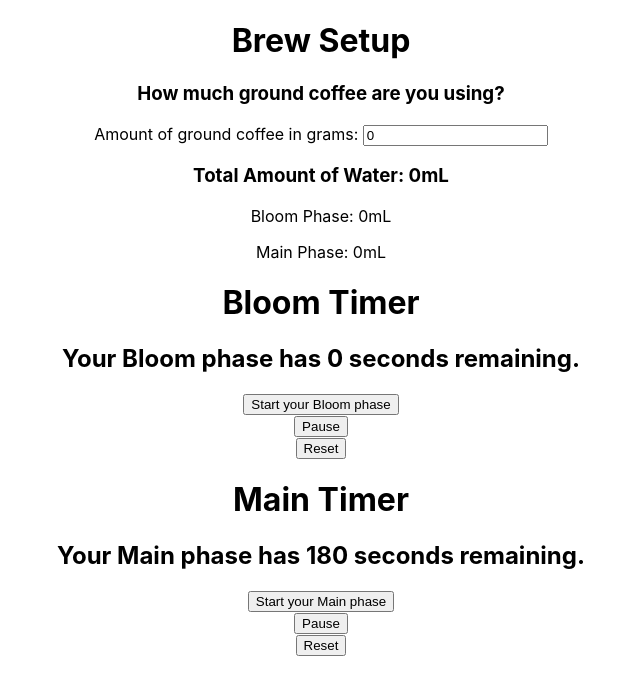
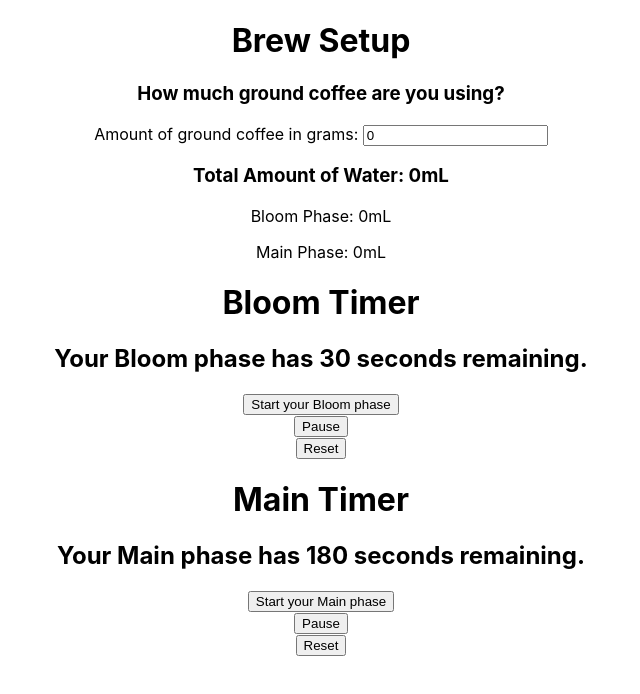
Before and after one commit to Esotastic/kalita-brew-timer, a React (Create React App) app: page / in a window 1280 px wide. Shown: the top 694 px of the page, without its empty margins (319-959 px from the left). Built offline with nearby package versions, Linux system fonts and the light colour scheme.

Commit message:
changed timer back to interval

```diff
--- a/src/components/Timer.js
+++ b/src/components/Timer.js
@@ -6,7 +6,7 @@ class Timer extends React.Component {
   constructor(props) {
     super(props);
     this.state = {
-      bloomTimer: 0,
+      bloomTimer: 30,
       bloomStart: 0,
       finishTimer: 180,
       finishState: 0
@@ -20,18 +20,18 @@ class Timer extends React.Component {
   }
 
   bloomTime() {
-    this.setState({
-      bloomTimer: this.state.bloomTimer,
-      bloomStart: Date.now() - this.state.bloomTimer
-    })
-    this.timer = setInterval(() => this.setState({
-      bloomTimer: Date.now() - this.state.bloomStart
-    }), 1)
-    // let second = this.state.bloomTimer;
-    // this.timer = setInterval(() =>
-    //   this.setState({
-    //     bloomTimer: second--
-    //   }), 1000);
+    // this.setState({
+    //   bloomTimer: this.state.bloomTimer,
+    //   bloomStart: Date.now() - this.state.bloomTimer
+    // })
+    // this.timer = setInterval(() => this.setState({
+    //   bloomTimer: Date.now() - this.state.bloomStart
+    // }), 10)
+    let second = this.state.bloomTimer;
+    this.timer = setInterval(() =>
+      this.setState({
+        bloomTimer: second--
+      }), 1000);
   }
   mainTime() {
     let secondMain = this.state.finishTimer;
```
